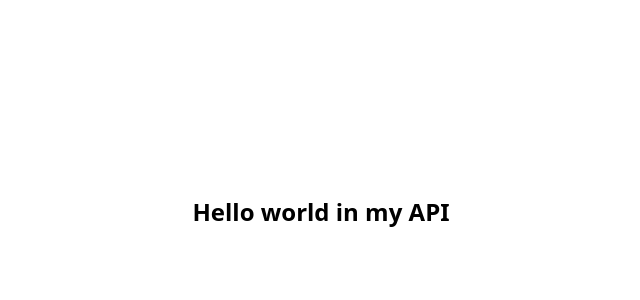
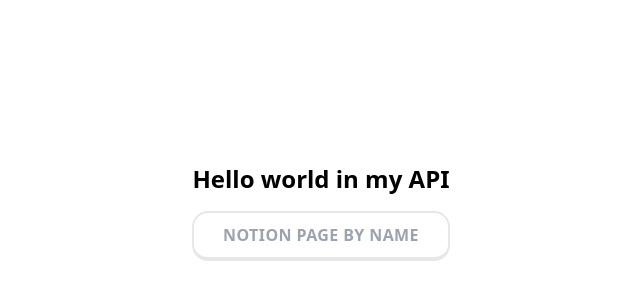
Before and after one commit to JasanHdz/node-serverless, a website: page public/index.html in a window 1280 px wide. Shown: the part 188-488 px from the top of the page, without its empty margins (319-959 px from the left). Drawn offline with nearby package versions, Linux system fonts and the light colour scheme.

Commit message:
[add] reference to notion endpoint

```diff
--- a/public/index.html
+++ b/public/index.html
@@ -8,8 +8,11 @@
     <script src="https://cdn.tailwindcss.com"></script>
 </head>
 <body>
-    <div class="flex min-h-screen items-center justify-center">
-        <h1 class="text-2xl font-bold">Hello world in my API</h1>
+    <div class="min-h-screen flex items-center justify-center">
+        <div>
+            <h1 class="text-2xl font-bold mb-4">Hello world in my API</h1>
+            <a class="block uppercase py-2.5 px-4 rounded-2xl border-b-4 font-semibold tracking-wide border-2 text-gray-400 text-center" href="/api/notion?=pronouns">NOTION PAGE BY NAME</a>
+        </div>
     </div>
 </body>
 </html>
```
